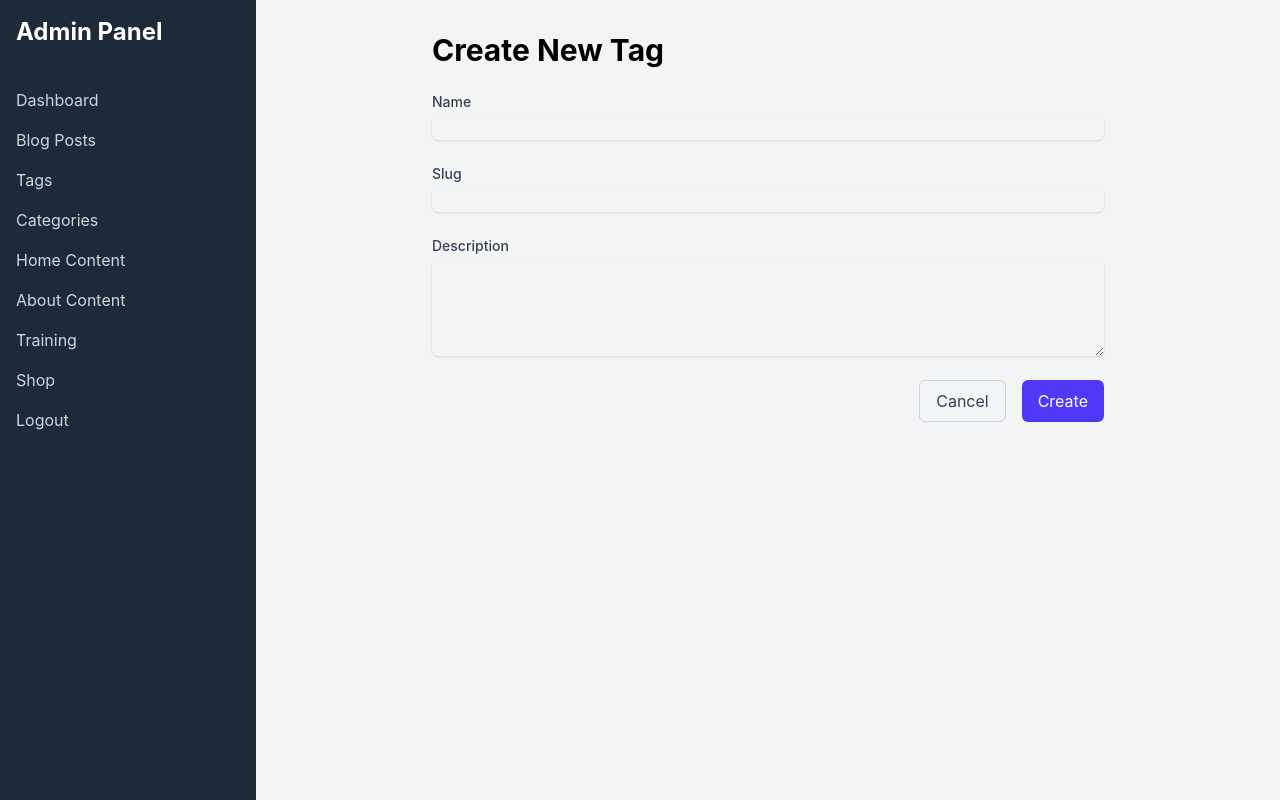
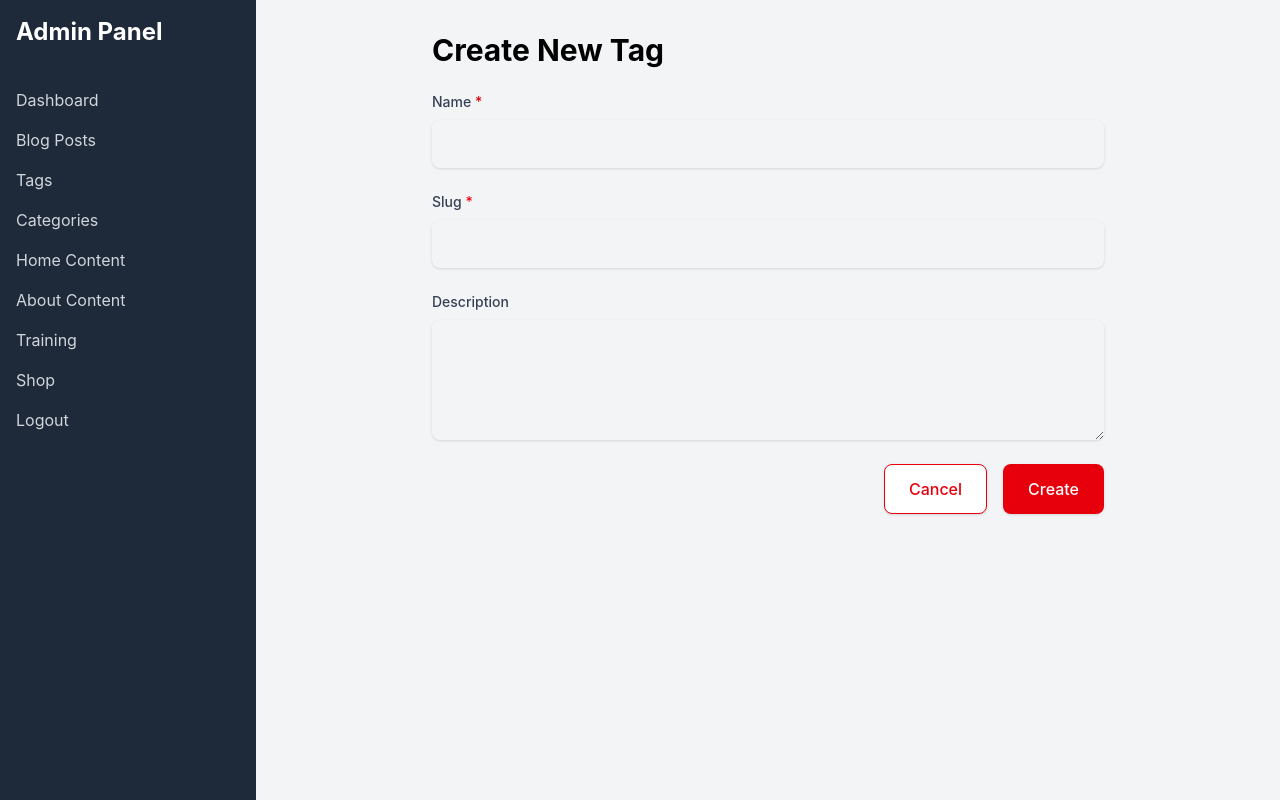
Before and after one commit to ashishume/solar-sangathan, a React (Vite) app: page /admin/tags/new in a window 1280 px wide. Built offline with nearby package versions, Linux system fonts and the light colour scheme; sample sign-in values are in the browser's storage.

Commit message:
feat: ui components added

```diff
--- a/src/admin/pages/TagForm.tsx
+++ b/src/admin/pages/TagForm.tsx
@@ -1,6 +1,9 @@
 import { useState, useEffect } from "react";
 import { useNavigate, useParams } from "react-router-dom";
 import { useTags } from "../store/tags";
+import Input from "../../components/ui/Input";
+import Textarea from "../../components/ui/Textarea";
+import Button from "../../components/ui/Button";
 
 const TagForm = () => {
   const navigate = useNavigate();
@@ -56,73 +59,46 @@ const TagForm = () => {
       </h1>
 
       <form onSubmit={handleSubmit} className="space-y-6">
-        <div>
-          <label
-            htmlFor="name"
-            className="block text-sm font-medium text-gray-700"
-          >
-            Name
-          </label>
-          <input
+        <Input
+          label="Name"
           type="text"
           id="name"
           name="name"
           value={formData.name}
           onChange={handleChange}
           required
-            className="mt-1 block w-full rounded-md border-gray-300 shadow-sm focus:border-indigo-500 focus:ring-indigo-500"
         />
-        </div>
 
-        <div>
-          <label
-            htmlFor="slug"
-            className="block text-sm font-medium text-gray-700"
-          >
-            Slug
-          </label>
-          <input
+        <Input
+          label="Slug"
           type="text"
           id="slug"
           name="slug"
           value={formData.slug}
           onChange={handleChange}
           required
-            className="mt-1 block w-full rounded-md border-gray-300 shadow-sm focus:border-indigo-500 focus:ring-indigo-500"
         />
-        </div>
 
-        <div>
-          <label
-            htmlFor="description"
-            className="block text-sm font-medium text-gray-700"
-          >
-            Description
-          </label>
-          <textarea
+        <Textarea
+          label="Description"
           id="description"
           name="description"
           value={formData.description}
           onChange={handleChange}
           rows={4}
-            className="mt-1 block w-full rounded-md border-gray-300 shadow-sm focus:border-indigo-500 focus:ring-indigo-500"
         />
-        </div>
 
         <div className="flex justify-end space-x-4">
-          <button
+          <Button
             type="button"
+            variant="outline"
             onClick={() => navigate("/admin/tags")}
-            className="px-4 py-2 border border-gray-300 rounded-md text-gray-700 hover:bg-gray-50"
           >
             Cancel
-          </button>
-          <button
-            type="submit"
-            className="px-4 py-2 bg-indigo-600 text-white rounded-md hover:bg-indigo-700"
-          >
+          </Button>
+          <Button type="submit" variant="primary">
             {isEditMode ? "Update" : "Create"}
-          </button>
+          </Button>
         </div>
       </form>
     </div>
--- /dev/null
+++ b/src/components/ui/Button.tsx
@@ -0,0 +1,73 @@
+import React from "react";
+
+interface ButtonProps extends React.ButtonHTMLAttributes<HTMLButtonElement> {
+  variant?: "primary" | "secondary" | "outline";
+  fullWidth?: boolean;
+  isLoading?: boolean;
+}
+
+const Button: React.FC<ButtonProps> = ({
+  children,
+  variant = "primary",
+  fullWidth = false,
+  isLoading = false,
+  className = "",
+  disabled,
+  ...props
+}) => {
+  const baseStyles =
+    "flex justify-center py-3 px-6 rounded-lg shadow-sm text-base font-medium transition-colors duration-200 focus:outline-none focus:ring-2 focus:ring-offset-2";
+
+  const variants = {
+    primary:
+      "text-white bg-red-600 hover:bg-red-700 focus:ring-red-500 border border-transparent",
+    secondary:
+      "text-gray-700 bg-gray-100 hover:bg-gray-200 focus:ring-gray-500 border border-transparent",
+    outline:
+      "text-red-600 bg-white hover:bg-gray-50 focus:ring-red-500 border border-red-600",
+  };
+
+  return (
+    <button
+      {...props}
+      disabled={disabled || isLoading}
+      className={`
+        ${baseStyles}
+        ${variants[variant]}
+        ${fullWidth ? "w-full" : ""}
+        ${disabled || isLoading ? "opacity-50 cursor-not-allowed" : ""}
+        ${className}
+      `}
+    >
+      {isLoading ? (
+        <div className="flex items-center">
+          <svg
+            className="animate-spin -ml-1 mr-3 h-5 w-5 text-white"
+            xmlns="http://www.w3.org/2000/svg"
+            fill="none"
+            viewBox="0 0 24 24"
+          >
+            <circle
+              className="opacity-25"
+              cx="12"
+              cy="12"
+              r="10"
+              stroke="currentColor"
+              strokeWidth="4"
+            ></circle>
+            <path
+              className="opacity-75"
+              fill="currentColor"
+              d="M4 12a8 8 0 018-8V0C5.373 0 0 5.373 0 12h4zm2 5.291A7.962 7.962 0 014 12H0c0 3.042 1.135 5.824 3 7.938l3-2.647z"
+            ></path>
+          </svg>
+          Loading...
+        </div>
+      ) : (
+        children
+      )}
+    </button>
+  );
+};
+
+export default Button;
--- /dev/null
+++ b/src/components/ui/Input.tsx
@@ -0,0 +1,35 @@
+import React from "react";
+
+interface InputProps extends React.InputHTMLAttributes<HTMLInputElement> {
+  label?: string;
+  error?: string;
+  required?: boolean;
+}
+
+const Input: React.FC<InputProps> = ({
+  label,
+  error,
+  required,
+  className = "",
+  ...props
+}) => {
+  return (
+    <div className="space-y-2">
+      {label && (
+        <label
+          htmlFor={props.id}
+          className="block text-sm font-medium text-gray-700"
+        >
+          {label} {required && <span className="text-red-600">*</span>}
+        </label>
+      )}
+      <input
+        {...props}
+        className={`block w-full rounded-lg border-gray-300 shadow-sm focus:border-red-500 focus:ring-red-500 transition-colors duration-200 px-4 py-3 ${className}`}
+      />
+      {error && <p className="text-sm text-red-600">{error}</p>}
+    </div>
+  );
+};
+
+export default Input;
--- /dev/null
+++ b/src/components/ui/Textarea.tsx
@@ -0,0 +1,36 @@
+import React from "react";
+
+interface TextareaProps
+  extends React.TextareaHTMLAttributes<HTMLTextAreaElement> {
+  label?: string;
+  error?: string;
+  required?: boolean;
+}
+
+const Textarea: React.FC<TextareaProps> = ({
+  label,
+  error,
+  required,
+  className = "",
+  ...props
+}) => {
+  return (
+    <div className="space-y-2">
+      {label && (
+        <label
+          htmlFor={props.id}
+          className="block text-sm font-medium text-gray-700"
+        >
+          {label} {required && <span className="text-red-600">*</span>}
+        </label>
+      )}
+      <textarea
+        {...props}
+        className={`block w-full rounded-lg border-gray-300 shadow-sm focus:border-red-500 focus:ring-red-500 transition-colors duration-200 px-4 py-3 ${className}`}
+      />
+      {error && <p className="text-sm text-red-600">{error}</p>}
+    </div>
+  );
+};
+
+export default Textarea;
--- a/src/pages/Contact.tsx
+++ b/src/pages/Contact.tsx
@@ -1,5 +1,8 @@
 import { useState } from "react";
 import type { FormEvent } from "react";
+import Input from "../components/ui/Input";
+import Textarea from "../components/ui/Textarea";
+import Button from "../components/ui/Button";
 
 const Contact = () => {
   const [formData, setFormData] = useState({
@@ -42,89 +45,50 @@ const Contact = () => {
           <div className="bg-white rounded-2xl shadow-xl p-8">
             <form onSubmit={handleSubmit} className="space-y-8">
               <div className="grid grid-cols-1 gap-8 sm:grid-cols-2">
-                <div className="space-y-2">
-                  <label
-                    htmlFor="firstName"
-                    className="block text-sm font-medium text-gray-700"
-                  >
-                    First Name <span className="text-red-600">*</span>
-                  </label>
-                  <input
-                    type="text"
+                <Input
+                  label="First Name"
                   name="firstName"
                   id="firstName"
                   required
                   value={formData.firstName}
                   onChange={handleChange}
-                    className="block w-full rounded-lg border-gray-300 shadow-sm focus:border-red-500 focus:ring-red-500 transition-colors duration-200 px-4 py-3"
                   placeholder="Enter your first name"
                 />
-                </div>
-                <div className="space-y-2">
-                  <label
-                    htmlFor="lastName"
-                    className="block text-sm font-medium text-gray-700"
-                  >
-                    Last Name
-                  </label>
-                  <input
-                    type="text"
+                <Input
+                  label="Last Name"
                   name="lastName"
                   id="lastName"
                   value={formData.lastName}
                   onChange={handleChange}
-                    className="block w-full rounded-lg border-gray-300 shadow-sm focus:border-red-500 focus:ring-red-500 transition-colors duration-200 px-4 py-3"
                   placeholder="Enter your last name"
                 />
               </div>
-              </div>
 
-              <div className="space-y-2">
-                <label
-                  htmlFor="email"
-                  className="block text-sm font-medium text-gray-700"
-                >
-                  Email <span className="text-red-600">*</span>
-                </label>
-                <input
+              <Input
+                label="Email"
                 type="email"
                 name="email"
                 id="email"
                 required
                 value={formData.email}
                 onChange={handleChange}
-                  className="block w-full rounded-lg border-gray-300 shadow-sm focus:border-red-500 focus:ring-red-500 transition-colors duration-200 px-4 py-3"
                 placeholder="Enter your email address"
               />
-              </div>
 
-              <div className="space-y-2">
-                <label
-                  htmlFor="message"
-                  className="block text-sm font-medium text-gray-700"
-                >
-                  Message <span className="text-red-600">*</span>
-                </label>
-                <textarea
+              <Textarea
+                label="Message"
                 name="message"
                 id="message"
                 required
                 rows={6}
                 value={formData.message}
                 onChange={handleChange}
-                  className="block w-full rounded-lg border-gray-300 shadow-sm focus:border-red-500 focus:ring-red-500 transition-colors duration-200 px-4 py-3"
                 placeholder="How can we help you?"
               />
-              </div>
 
-              <div>
-                <button
-                  type="submit"
-                  className="w-full flex justify-center py-3 px-6 border border-transparent rounded-lg shadow-sm text-base font-medium text-white bg-red-600 hover:bg-red-700 focus:outline-none focus:ring-2 focus:ring-offset-2 focus:ring-red-500 transition-colors duration-200"
-                >
+              <Button type="submit" fullWidth>
                 Send Message
-                </button>
-              </div>
+              </Button>
             </form>
           </div>
         </div>
```
Also changed, not shown: src/admin/pages/BlogPostForm.tsx (+16 -40 lines), src/admin/pages/CategoryForm.tsx (+16 -40 lines), src/admin/pages/Login.tsx (+8 -26 lines). Lines whose indentation alone changed are shown as unchanged.
